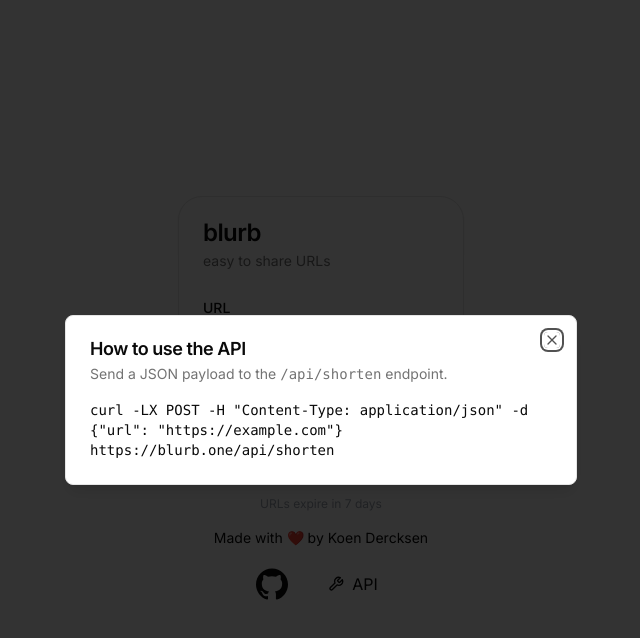
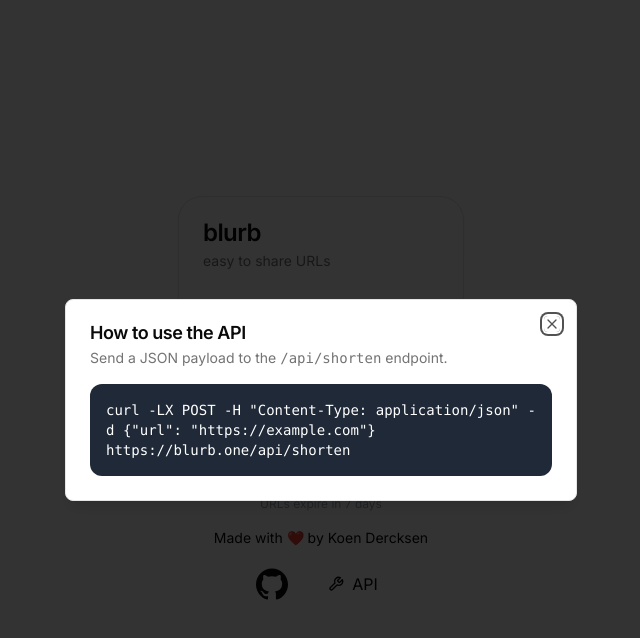
Before and after one commit to KDercksen/url_shortener, a Next.js app: page / in a window 1280 px wide. Both pictures are taken after a click on the button "API". Shown: the top 638 px of the page, without its empty margins (319-959 px from the left). Built offline with nearby package versions, Linux system fonts and the light colour scheme.

Commit message:
bit of styling for the dialog API instructions

```diff
--- a/src/app/page.tsx
+++ b/src/app/page.tsx
@@ -61,7 +61,7 @@
                 <span className="font-mono">/api/shorten</span> endpoint.
               </DialogDescription>
             </DialogHeader>
-            <div className="whitespace-wrap font-mono text-sm">
+            <div className="whitespace-wrap font-mono text-sm p-4 rounded-xl bg-gray-800 text-white">
               curl -LX POST -H {'"Content-Type: application/json"'} -d{" "}
               {'{"url": "https://example.com"}'} https://blurb.one/api/shorten
             </div>
```
